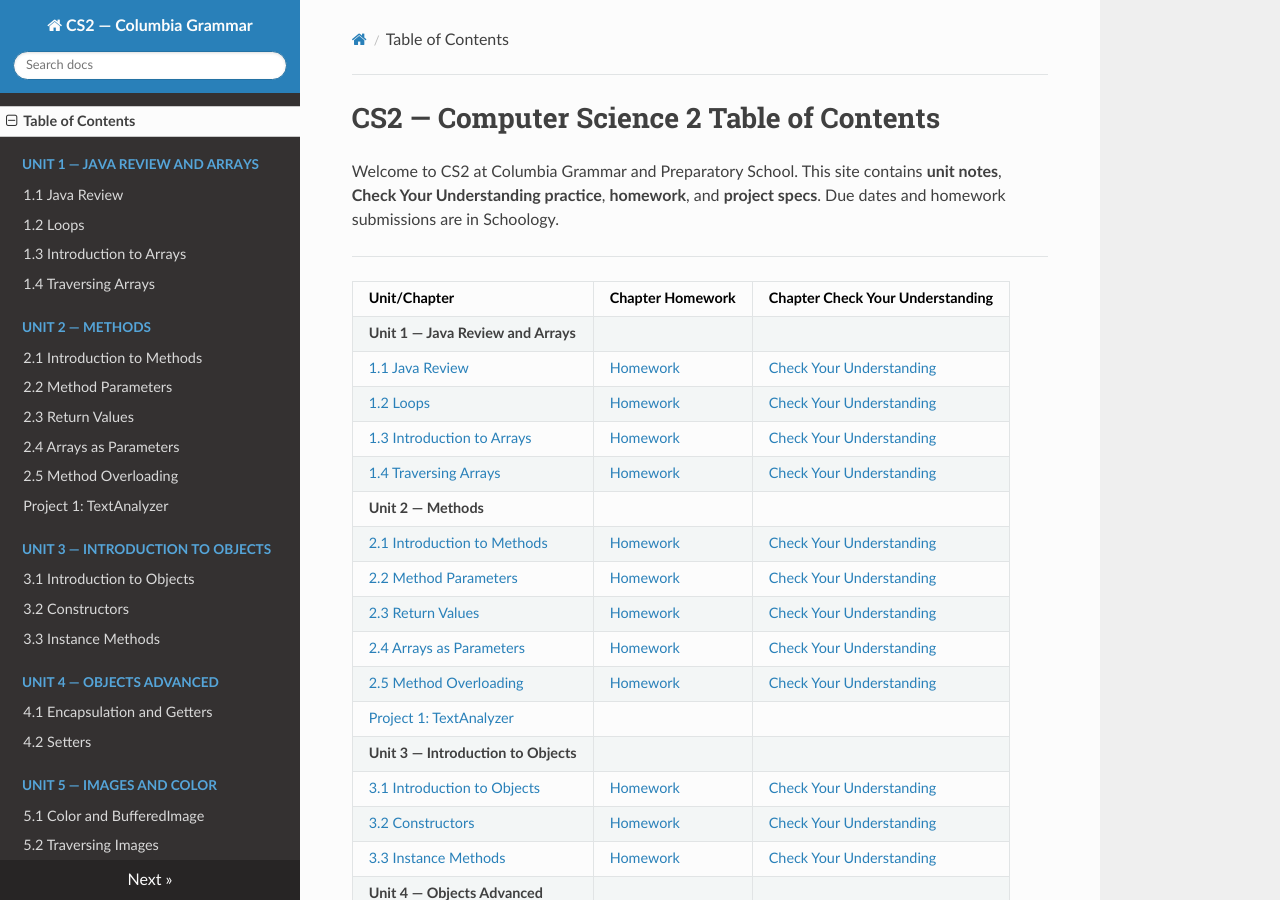
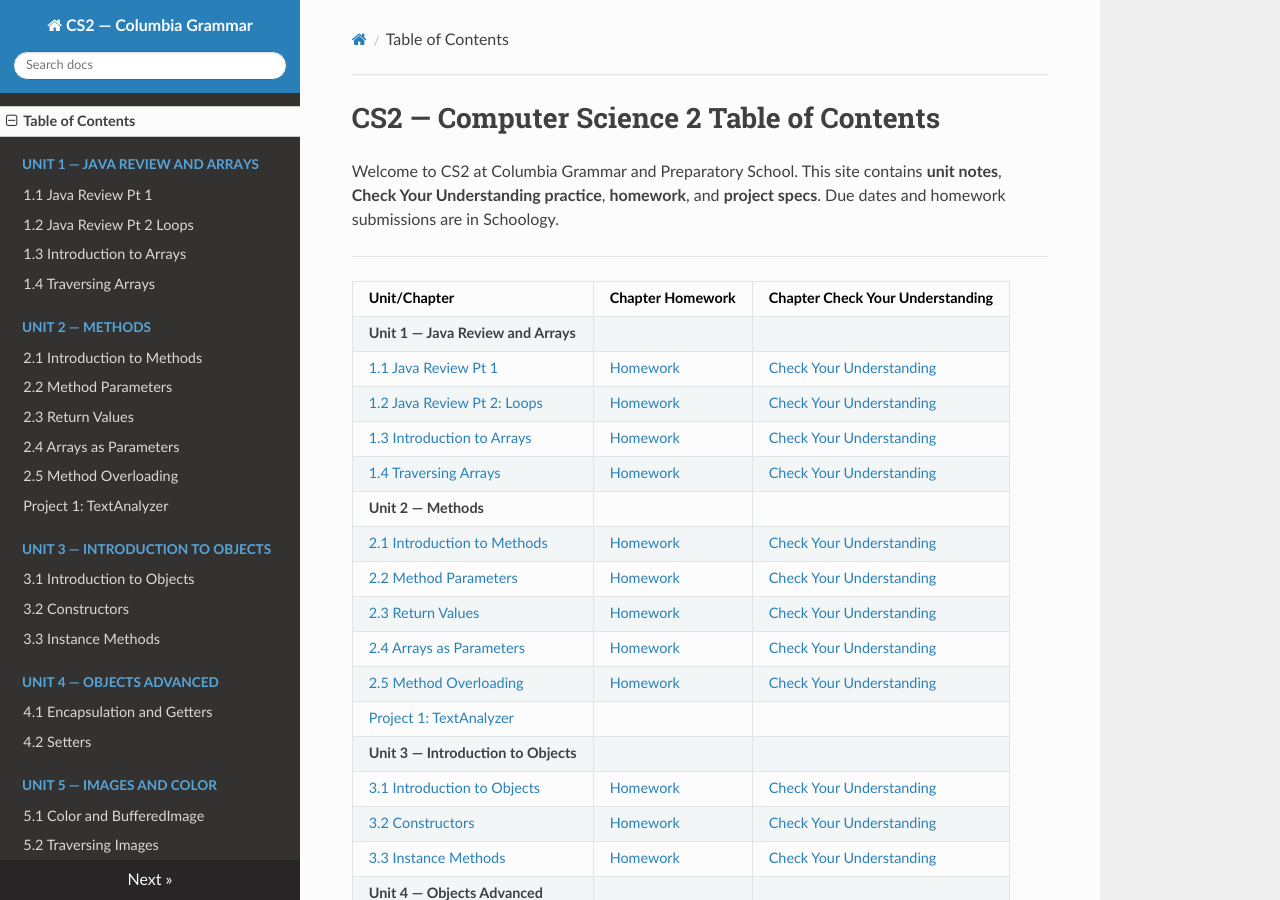
Before and after one commit to kjergens/cs2-site, an MkDocs documentation site: the page built from docs/index.md, in a window 1280 px wide and 900 px high. Built offline with MkDocs 1.6.1, drawn with Linux system fonts in a browser that asks for light colours; nearby versions of some CDN libraries.

```diff
--- a/docs/index.md
+++ b/docs/index.md
@@ -7,8 +7,8 @@ Welcome to CS2 at Columbia Grammar and Preparatory School. This site contains **
 | Unit/Chapter | Chapter Homework | Chapter Check Your Understanding
 |---|---|---|
 | **Unit 1 — Java Review and Arrays**| | |
-| [1.1 Java Review](unit1/notes_01_java_review.md) | [Homework](unit1/notes_01_java_review.md#homework-1-java-review) | [Check Your Understanding](unit1/notes_01_java_review.md#check-your-understanding) |
-| [1.2 Loops](unit1/notes_02_loops.md) | [Homework](unit1/notes_02_loops.md#homework-2-loops-review) | [Check Your Understanding](unit1/notes_02_loops.md#check-your-understanding) |
+| [1.1 Java Review Pt 1](unit1/notes_01_java_review.md) | [Homework](unit1/notes_01_java_review.md#homework-1-java-review) | [Check Your Understanding](unit1/notes_01_java_review.md#check-your-understanding) |
+| [1.2 Java Review Pt 2: Loops](unit1/notes_02_loops.md) | [Homework](unit1/notes_02_loops.md#homework-2-loops-review) | [Check Your Understanding](unit1/notes_02_loops.md#check-your-understanding) |
 | [1.3 Introduction to Arrays](unit1/notes_03_arrays.md) | [Homework](unit1/notes_03_arrays.md#homework-3-arrays) | [Check Your Understanding](unit1/notes_03_arrays.md#check-your-understanding) |
 | [1.4 Traversing Arrays](unit1/notes_04_traversing_arrays.md) | [Homework](unit1/notes_04_traversing_arrays.md#homework-4-arrays-and-loops) | [Check Your Understanding](unit1/notes_04_traversing_arrays.md#check-your-understanding) |
 | **Unit 2 — Methods** | | |
--- a/mkdocs.yml
+++ b/mkdocs.yml
@@ -20,8 +20,8 @@ markdown_extensions:
 nav:
   - Table of Contents: index.md
   - Unit 1 — Java Review and Arrays:
-    - "1.1 Java Review": unit1/notes_01_java_review.md
-    - "1.2 Loops": unit1/notes_02_loops.md
+    - "1.1 Java Review Pt 1": unit1/notes_01_java_review.md
+    - "1.2 Java Review Pt 2 Loops": unit1/notes_02_loops.md
     - "1.3 Introduction to Arrays": unit1/notes_03_arrays.md
     - "1.4 Traversing Arrays": unit1/notes_04_traversing_arrays.md
   - Unit 2 — Methods:
```
Also changed, not shown: docs/unit1/notes_01_java_review.md (+1 -1 lines), docs/unit1/notes_02_loops.md (+1 -1 lines).
